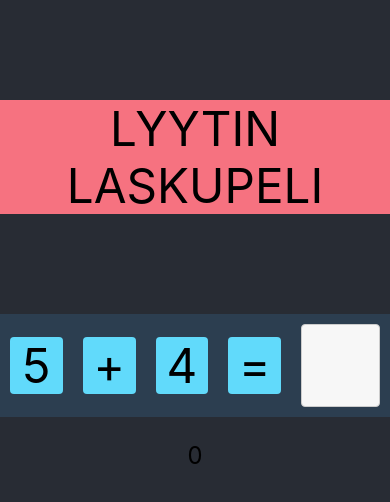
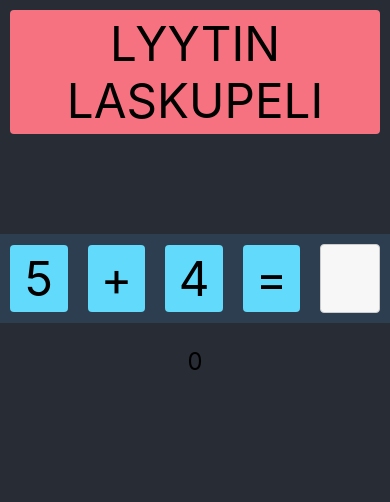
Before and after one commit to ilkkav/matikka, a React (Create React App) app: page / in a window 390 px wide. Shown: the top 502 px of the page. Built offline with nearby package versions, Linux system fonts and the light colour scheme.

Commit message:
optimize for mobile

```diff
--- a/src/App.tsx
+++ b/src/App.tsx
@@ -22,9 +22,7 @@ function App() {
 
   return (
     <div className="App">
-      <div className="flex-container-3">
-        <div className="flex-container row color-2">LYYTIN LASKUPELI</div>
-
+        <div className="header flex-item color-2">LYYTIN LASKUPELI</div>
         {currentTaskDone ?
           <img className="flex-item color-2 responsive-image" src={getImage(doneCount)} onClick={() => {
             setCurrentTaskDone(false);
@@ -34,7 +32,6 @@ function App() {
           <TaskPage input={task()} setDone={handleTaskDone} />
         }
         <p>{doneCount}</p>
-      </div>
     </div>
   );
 }
--- a/src/styles.css
+++ b/src/styles.css
@@ -15,7 +15,7 @@ html, body {
   margin: auto;
   margin-top: 100px;
   background-color: #2c3e50;
-  font-size: 2em;
+  font-size: 1em;
 }
 
 .flex-row {
@@ -39,8 +39,8 @@ html, body {
   text-align: center;
   flex: 1;
   margin: 10px;
-  padding: 5  px;
-  font-size: 1em;
+  padding: 5px;
+  font-size: 2em;
   border-radius: 4px;
   font-family: -apple-system, BlinkMacSystemFont, "Segoe UI", "Roboto", "Oxygen",
     "Ubuntu", "Cantarell", "Fira Sans", "Droid Sans", "Helvetica Neue",
@@ -49,7 +49,7 @@ html, body {
 
 .responsive-image {
   width: 100%;
-  max-width: 400px;
+  max-width: 200px;
   height: auto;
   pointer-events: all;
 }
```
